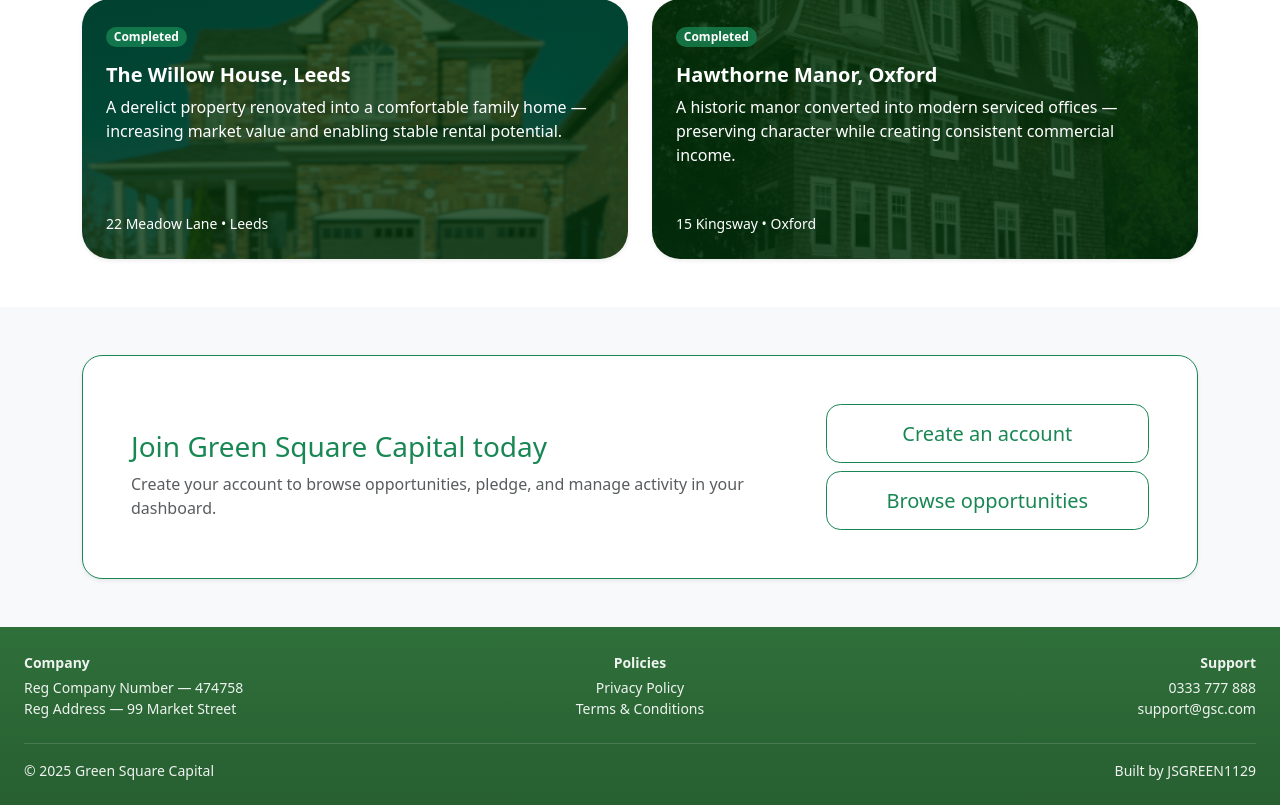
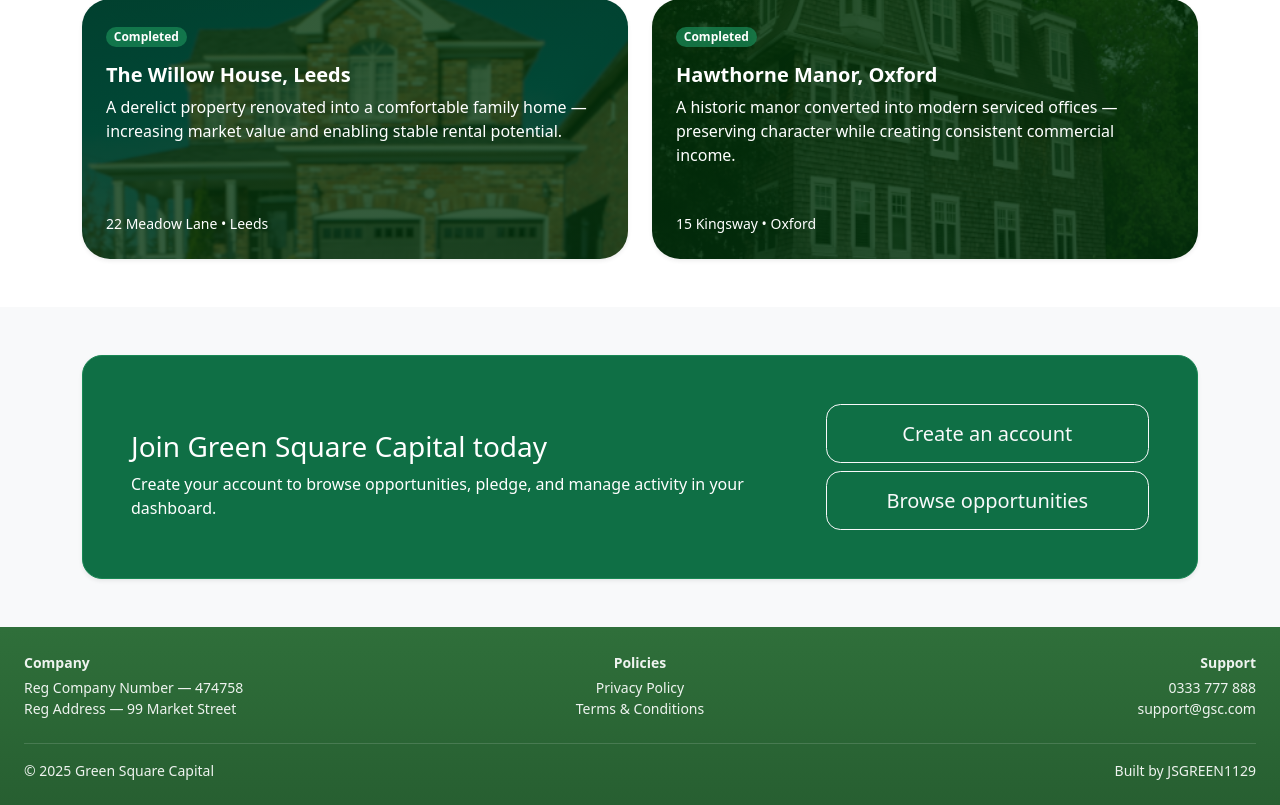
Before and after one commit to JSGREEN1129/web_application_diploma_project_4, a Django app: page / in a window 1280 px wide. Shown: the part 2783-3588 px from the top of the page. Run offline with Django 5.2, Linux system fonts and the light colour scheme; data comes from the database, SQL or seed files in the repository; some libraries are stand-ins or nearby versions.

Commit message:
update final CTA card from white to greenm, better overall color pallete consistency

```diff
--- a/core/templates/core/homepage.html
+++ b/core/templates/core/homepage.html
@@ -422,20 +422,20 @@
 <!-- FINAL CTA -->
 <section class="py-5 py-lg-6 bg-body-tertiary">
   <div class="container">
-    <div class="homepage-card border-success shadow-sm rounded-xxl overflow-hidden">
+    <div class="homepage-card-final-cta border-success shadow-sm rounded-xxl overflow-hidden">
       <div class="card-body p-4 p-md-5">
         <div class="row align-items-center g-4">
           <div class="col-12 col-lg-8">
-            <h2 class="h3 mt-3 text-success mb-2">Join Green Square Capital today</h2>
-            <p class="text-muted mb-0">
+            <h2 class="h3 mt-3 text-white mb-2">Join Green Square Capital today</h2>
+            <p class="text-white mb-0">
               Create your account to browse opportunities, pledge, and manage activity in your dashboard.
             </p>
           </div>
           <div class="col-12 col-lg-4 d-grid gap-2">
-            <a href="{% url 'users:register' %}" class="btn btn-outline-success btn-lg">
+            <a href="{% url 'users:register' %}" class="btn btn-outline-light btn-lg">
               Create an account
             </a>
-            <a href="{% url 'users:register' %}" class="btn btn-outline-success btn-lg">
+            <a href="{% url 'users:register' %}" class="btn btn-outline-light btn-lg">
               Browse opportunities
             </a>
           </div>
--- a/static/assets/stylesheets/homepage.css
+++ b/static/assets/stylesheets/homepage.css
@@ -58,6 +58,23 @@ body {
   box-shadow: 0 1rem 2rem rgba(0, 0, 0, 0.15);
   border-color: #198754;
 }
+
+.homepage-card-final-cta {
+  border: 1px solid #0f6f45;
+  background-color: #0f6f45;
+  transition:
+    transform 0.3s ease,
+    box-shadow 0.3s ease,
+    border-color 0.3s ease;
+}
+
+.homepage-card-final-cta:hover {
+  transform: translateY(-8px);
+  box-shadow: 0 1rem 2rem rgba(0, 0, 0, 0.15);
+  border-color: #0f6f45;
+}
+
+
 
 .gsc-card {
   border: 0;
```
